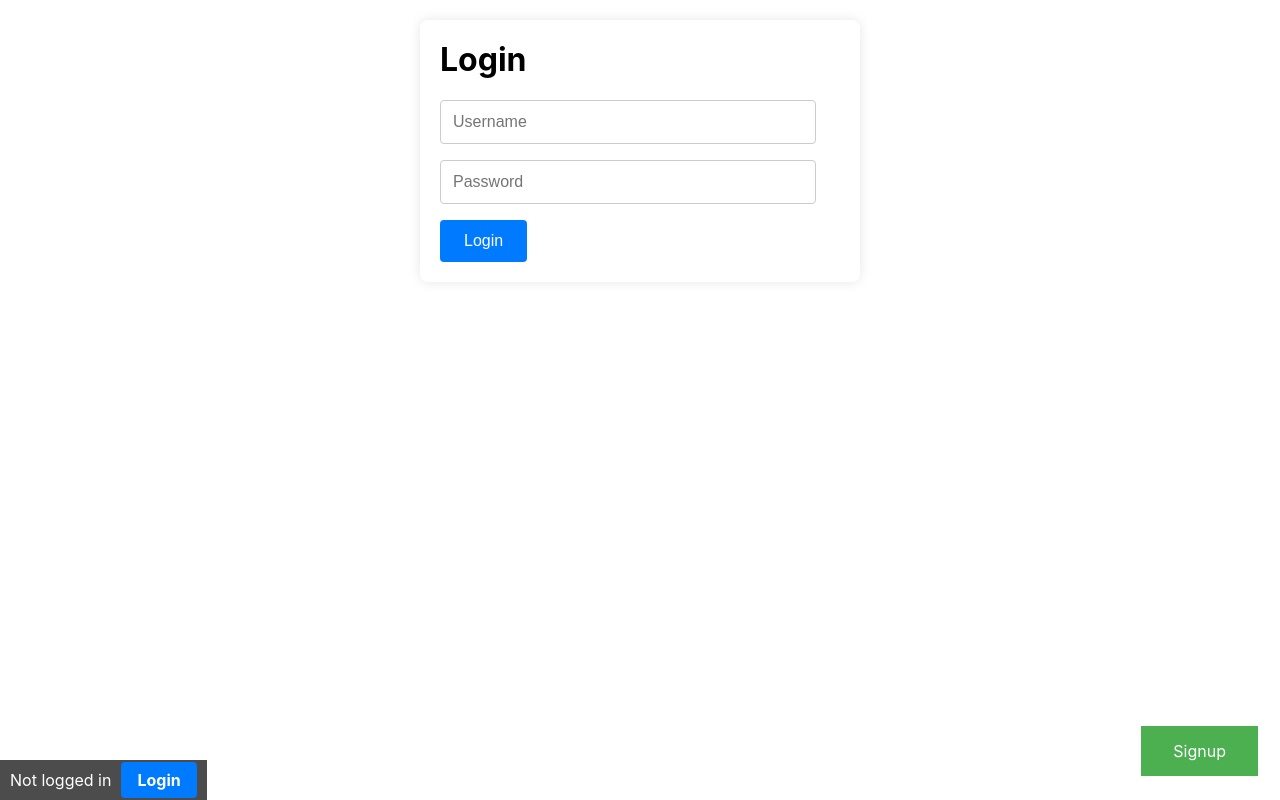
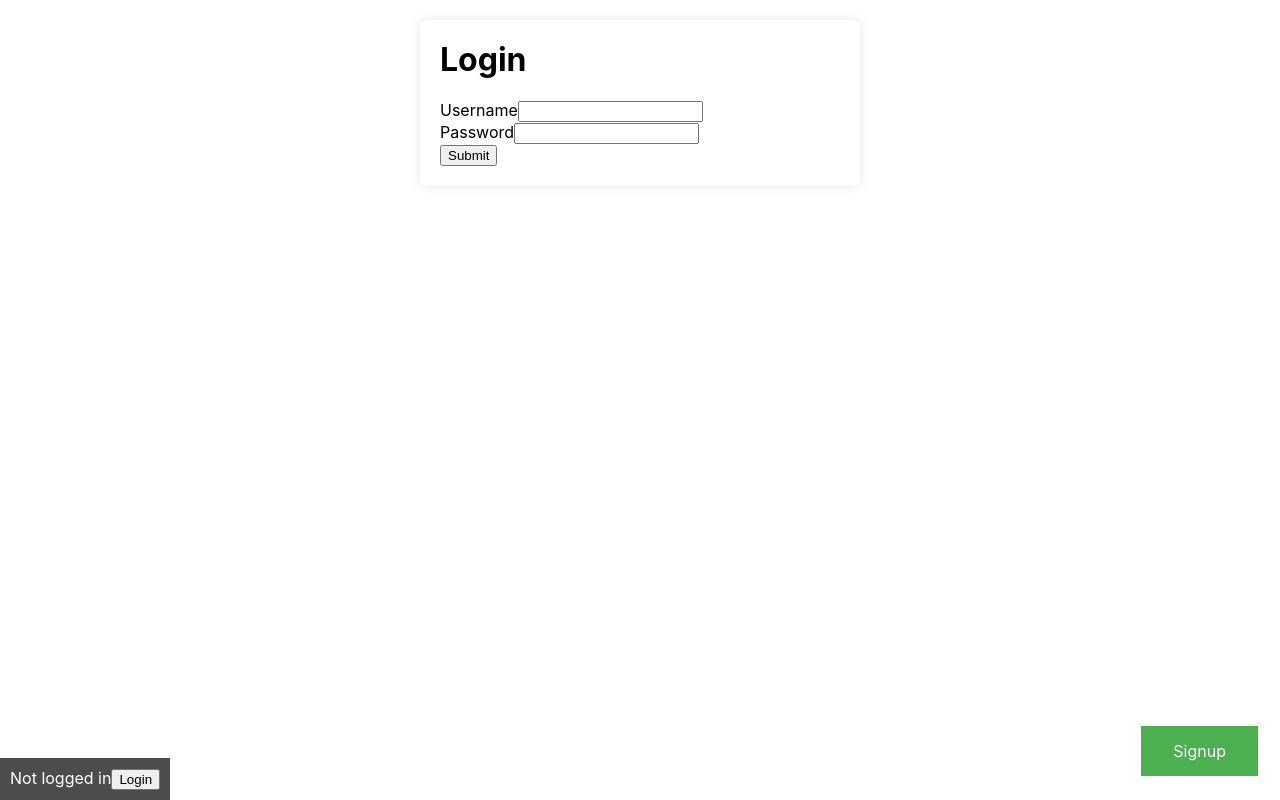
Before and after one commit to erreib/accordee-frontend, a React (Create React App) app: page /login in a window 1280 px wide. Built offline with nearby package versions, Linux system fonts and the light colour scheme; no server answers.

Commit message:
login form improvements

```diff
--- a/src/App.js
+++ b/src/App.js
@@ -1,9 +1,10 @@
+import { useState } from "react";
 import { BrowserRouter as Router, Routes, Route, Link, useLocation } from 'react-router-dom';
-
 import Dashboard from './Dashboard';
 import DashboardEditor from './DashboardEditor';
 import Signup from './Signup';
-import Login from './Login';
+import Login from './login/Login';
+import LoginForm from './login/LoginForm';  // <-- Import LoginForm
 import LandingPage from './LandingPage';
 import { UserProvider, useUser } from './UserContext';
 
@@ -24,6 +25,7 @@ function SignupButton() {
 
 function UserStatus() {
   const { user, setUser, setToken } = useUser();
+  const [showLoginModal, setShowLoginModal] = useState(false);  // <-- Add this line
 
   const handleLogout = () => {
     // Clear user state
@@ -48,7 +50,14 @@ function UserStatus() {
       ) : (
         <>
           Not logged in
-          <Link className="login-link-button" to="/login">Login</Link>
+          {!showLoginModal && <button onClick={() => setShowLoginModal(true)}>Login</button>} {/* Show login button only when modal is not shown */}
+
+          {showLoginModal && (
+            <>
+              <button onClick={() => setShowLoginModal(false)}>Close</button>
+              <LoginForm />
+            </>
+          )}
         </>
       )}
     </div>
--- a/src/Login.js
+++ /dev/null
@@ -1,86 +0,0 @@
-// src/Login.js
-import React, { useState } from 'react';
-import axios from 'axios';
-import { useUser } from './UserContext';
-import { useNavigate } from 'react-router-dom';
-
-const backendUrl = process.env.REACT_APP_BACKEND_URL;
-
-function Login() {
-  const [username, setUsername] = useState('');
-  const [password, setPassword] = useState('');
-  const navigate = useNavigate();
-  const { setUser, setToken } = useUser();
-  const [error, setError] = useState(null);
-
-
-  const handleLogin = async (e) => {
-    e.preventDefault();
-
-    // Check if the username and password fields are empty
-    if (!username || !password) {
-      setError("Both fields are required");
-      return;
-    }
-
-    try {
-      const response = await axios.post(`${backendUrl}/api/auth/login`, {
-        username,
-        password,
-      });
-
-      // Assume the server sends a token and userId upon successful login
-      const { userId, token } = response.data;  // Corrected this line
-
-      setUser({
-        id: userId,
-        username: username
-      });
-
-      setToken(token);
-
-      localStorage.setItem('userId', userId);
-      localStorage.setItem('token', token);
-      localStorage.setItem('username', username);
-
-      setError(null);
-
-      // Navigate to the user's dashboard (replace 'username' with the actual username)
-      navigate(`/${username}`);
-    } catch (error) {
-      console.error('Login error:', error);
-      setError('Invalid username or password');
-    }
-  };
-
-  return (
-    <div className="portal-container">
-      <h1>Login</h1>
-      <form onSubmit={handleLogin}>
-        <div>
-          <input
-            className="form-input"
-            type="text"
-            placeholder="Username"
-            value={username}
-            onChange={(e) => setUsername(e.target.value)}
-          />
-        </div>
-        <div>
-          <input
-            className="form-input"
-            type="password"
-            placeholder="Password"
-            value={password}
-            onChange={(e) => setPassword(e.target.value)}
-          />
-        </div>
-        <button className="form-submit-button" type="submit">Login</button>
-      </form>
-      {error && <p className="form-error">{error}</p>}
-    </div>
-  );
-
-}
-
-export default Login;
--- /dev/null
+++ b/src/login/Login.js
@@ -0,0 +1,18 @@
+// src/Login.js
+import React from 'react';
+import LoginForm from './LoginForm'; // Adjust the import based on your folder structure
+
+function Login() {
+
+  return (
+    <div className="portal-container">
+      <div>
+        <h1>Login</h1>
+        <LoginForm />
+      </div>
+    </div>
+  );
+
+}
+
+export default Login;
--- /dev/null
+++ b/src/login/LoginForm.js
@@ -0,0 +1,80 @@
+import React, { useState } from "react";
+import axios from "axios";
+import { useUser } from '../UserContext';
+import { useNavigate } from "react-router-dom";
+
+const backendUrl = process.env.REACT_APP_BACKEND_URL;
+
+const LoginForm = ({ onClose }) => {
+  const [username, setUsername] = useState("");
+  const [password, setPassword] = useState("");
+  const [error, setError] = useState(null);
+  const { setUser, setToken } = useUser();
+  const navigate = useNavigate();
+
+  const handleLogin = async (e) => {
+    e.preventDefault();
+
+    // Check if the username and password fields are empty
+    if (!username || !password) {
+      setError("Both fields are required");
+      return;
+    }
+
+    try {
+      const response = await axios.post(`${backendUrl}/api/auth/login`, {
+        username,
+        password,
+      });
+
+      // Assume the server sends a token and userId upon successful login
+      const { userId, token } = response.data;  // Corrected this line
+
+      setUser({
+        id: userId,
+        username: username
+      });
+
+      setToken(token);
+
+      localStorage.setItem('userId', userId);
+      localStorage.setItem('token', token);
+      localStorage.setItem('username', username);
+
+      setError(null);
+
+      onClose && onClose();  // Close the modal if the onClose prop is provided
+
+      // Navigate to the user's dashboard (replace 'username' with the actual username)
+      navigate(`/${username}`);
+    } catch (error) {
+      console.error('Login error:', error);
+      setError('Invalid username or password');
+    }
+  };
+
+  return (
+    <form onSubmit={handleLogin}>
+      <div>
+        <label>Username</label>
+        <input
+          type="text"
+          value={username}
+          onChange={(e) => setUsername(e.target.value)}
+        />
+      </div>
+      <div>
+        <label>Password</label>
+        <input
+          type="password"
+          value={password}
+          onChange={(e) => setPassword(e.target.value)}
+        />
+      </div>
+      {error && <div>{error}</div>}
+      <button type="submit">Submit</button>
+    </form>
+  );
+};
+
+export default LoginForm;
```
Also changed, not shown: src/layouts/basic/BasicLayout.js (+5 -2 lines).
